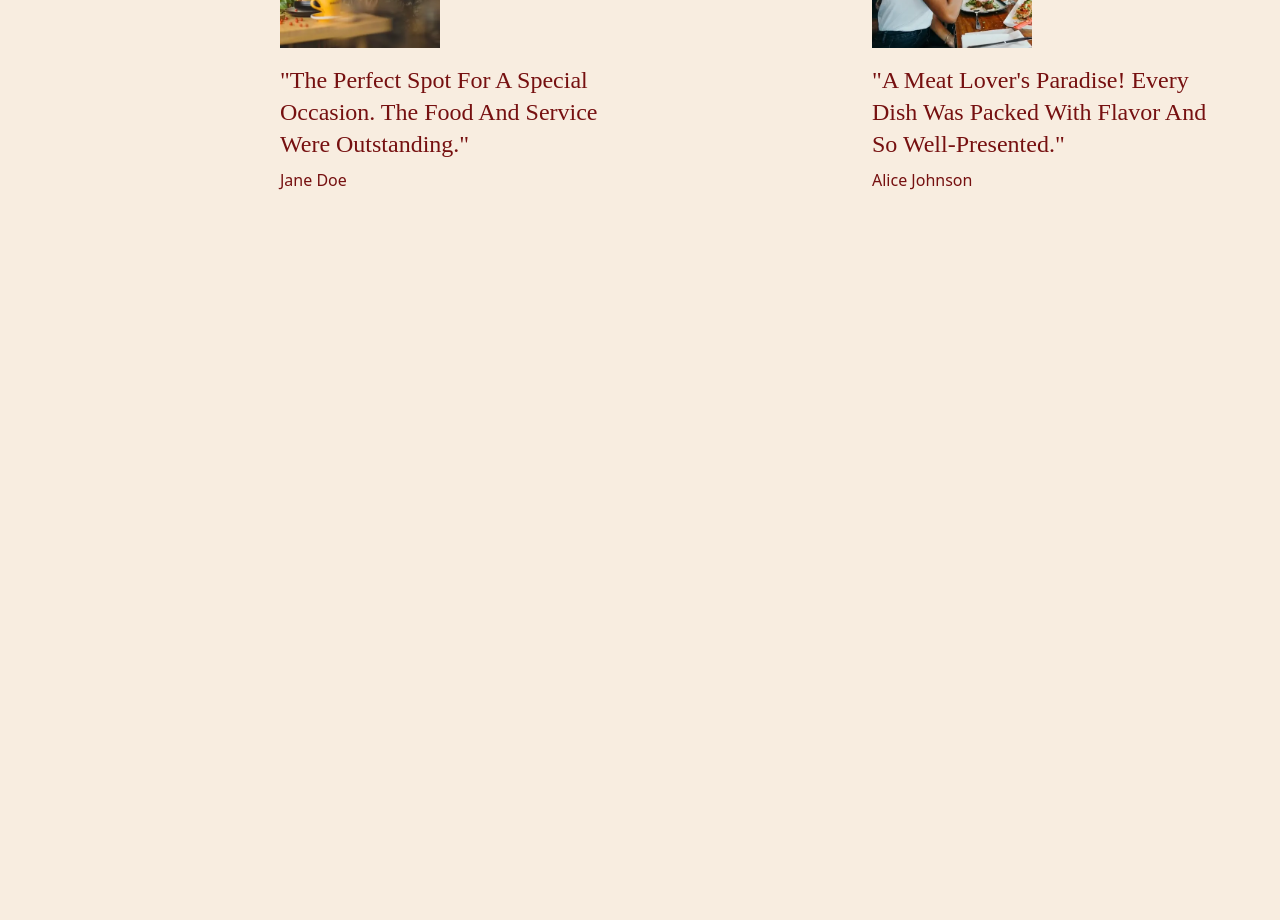
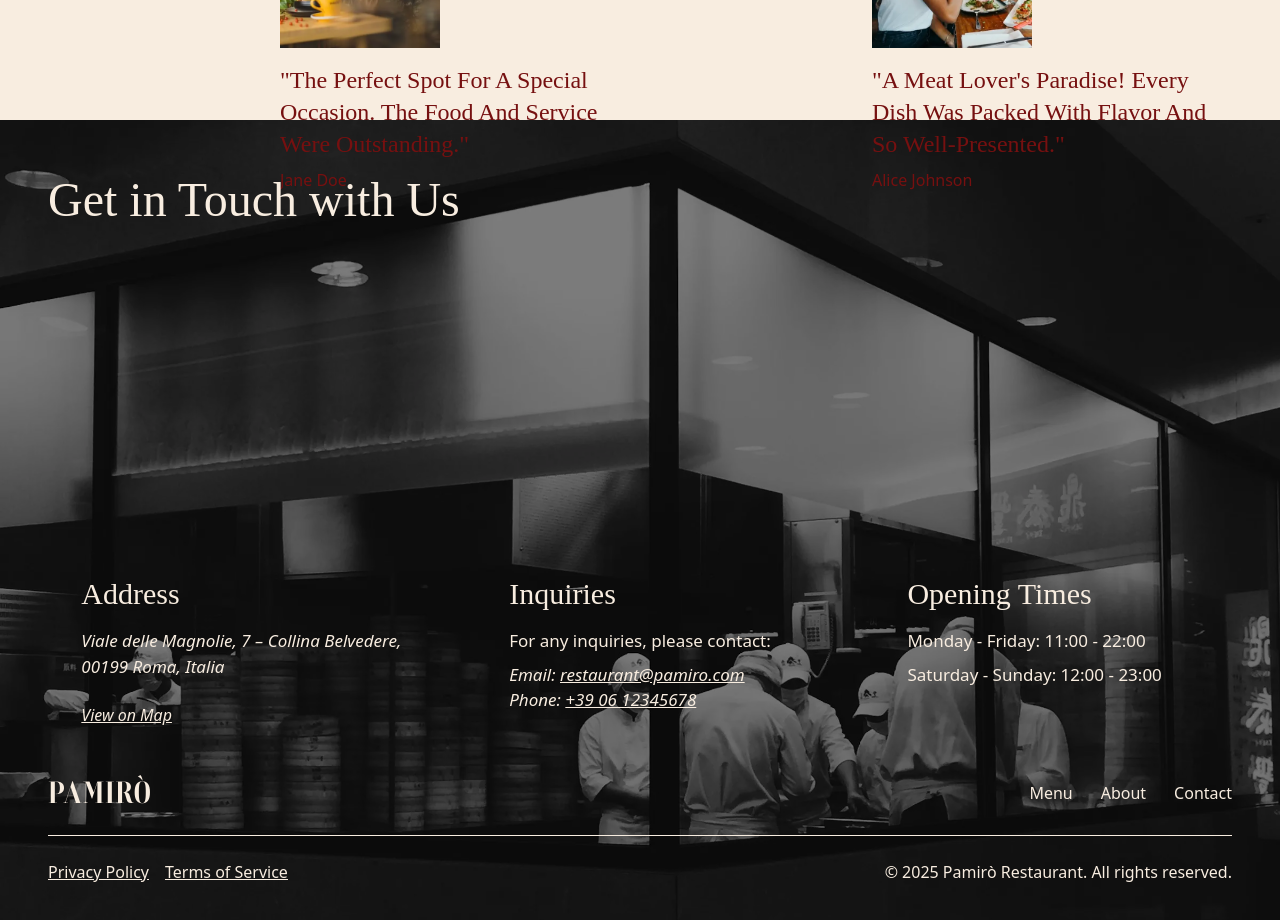
Before and after one commit to mauromltn/pamiro, a Next.js app: page / in a window 1280 px wide. Shown: the part 3080-4000 px from the top of the page. Before the commit the page ends 3352 px from the top, so only its background shows below. Built offline with nearby package versions, Linux system fonts and the light colour scheme.

Commit message:
feat: Add Footer component with contact information and background image

```diff
--- a/package.json
+++ b/package.json
@@ -9,6 +9,7 @@
     "lint": "next lint"
   },
   "dependencies": {
+    "lucide-react": "^0.537.0",
     "motion": "^12.23.9",
     "next": "15.4.3",
     "react": "19.1.0",
--- a/src/app/page.tsx
+++ b/src/app/page.tsx
@@ -3,6 +3,7 @@ import Nav from "@/components/ui/Nav";
 import About from "@/components/About";
 import Details from "@/components/Details";
 import Review from "@/components/Review";
+import Footer from "@/components/ui/Footer";
 
 export default function Home() {
   return (
@@ -12,6 +13,7 @@ export default function Home() {
       <About />
       <Details />
       <Review />
+      <Footer />
     </>
   )
 }
--- a/src/components/About.tsx
+++ b/src/components/About.tsx
@@ -28,7 +28,7 @@ export default function About() {
                cuts from trusted suppliers. Our chefs are experts in crafting mouthwatering dishes that celebrate the art of
                cooking meat. Whether you crave a tender steak or a hearty BBQ, we ensure every bite is a feast for your senses.
             </p>
-            <section className='grid grid-cols-2 justify-between gap-8 [&_div_h3]:font-gambarino [&_div_h3]:text-3xl [&_div_p]:text-[17px]'>
+            <section className='grid grid-cols-2 justify-between gap-8 [&>div>h3]:font-gambarino [&>div>h3]:text-3xl [&>div>p]:text-[17px]'>
                {features.map((feature, index) => (
                   <div key={index} className='w-fit'>
                      <h3>{feature.title}</h3>
--- /dev/null
+++ b/src/components/ui/Footer.tsx
@@ -0,0 +1,60 @@
+import Image from 'next/image'
+import footer from '../../../public/footer.webp'
+
+export default function Footer() {
+   return (
+      <footer className='h-screen relative px-12 py-14 text-[var(--primary)]'>
+         <Image
+            src={footer}
+            alt="Footer Background"
+            fill
+            objectFit="cover"
+            className='-z-10'
+         />
+         <div className='absolute inset-0 bg-black/50 -z-10' />
+
+         <h2 className='font-gambarino text-5xl'>Get in Touch with Us</h2>
+         <section className='h-full w-full flex flex-col justify-end pb-7'>
+            <div className='grid grid-cols-3 justify-items-center [&_h3]:font-gambarino [&_h3]:text-3xl [&_h3]:mb-4 [&_p]:text-[17px]'>
+               <div className='w-82'>
+                  <h3>Address</h3>
+                  <address>
+                     <p className='mb-6'>Viale delle Magnolie, 7 &ndash; Collina Belvedere, 00199 Roma, Italia</p>
+                     <a className='underline' href="https://www.google.com/maps?q=Viale+delle+Magnolie,+7+–+Collina+Belvedere,+00199+Roma,+Italia" target="_blank" rel="noopener noreferrer">View on Map</a>
+                  </address>
+               </div>
+               <div>
+                  <h3>Inquiries</h3>
+                  <p className='mb-2'>For any inquiries, please contact:</p>
+                  <address>
+                     <p>Email: <a className='underline' href="mailto:restaurant@pamiro.com">restaurant@pamiro.com</a></p>
+                     <p>Phone: <a className='underline' href="tel:+390612345678">+39 06 12345678</a></p>
+                  </address>
+               </div>
+               <div>
+                  <h3>Opening Times</h3>
+                  <p className='mb-2'>Monday - Friday: <time dateTime="11:00">11:00</time> - <time dateTime="22:00">22:00</time></p>
+                  <p>Saturday - Sunday: <time dateTime="12:00">12:00</time> - <time dateTime="23:00">23:00</time></p>
+               </div>
+            </div>
+
+            <div className='flex justify-between items-center mt-12 border-b border-[var(--primary)] pb-6'>
+               <h1 className="text-3xl font-boska font-bold text-[var(--primary)] tracking-wide">PAMIRÒ</h1>
+               <ul className='flex gap-7'>
+                  <li>Menu</li>
+                  <li>About</li>
+                  <li>Contact</li>
+               </ul>
+            </div>
+            <div className='flex justify-between mt-6'>
+               <ul className='flex gap-4 *:underline'>
+                  <li><a href="/privacy-policy">Privacy Policy</a></li>
+                  <li><a href="/terms-of-service">Terms of Service</a></li>
+               </ul>
+               <p>&copy; 2025 Pamirò Restaurant. All rights reserved.</p>
+            </div>
+         </section>
+
+      </footer>
+   )
+}
```
Also changed, not shown: public/footer.webp (added), 1 other file (tests, documents, lock files or other folders).
